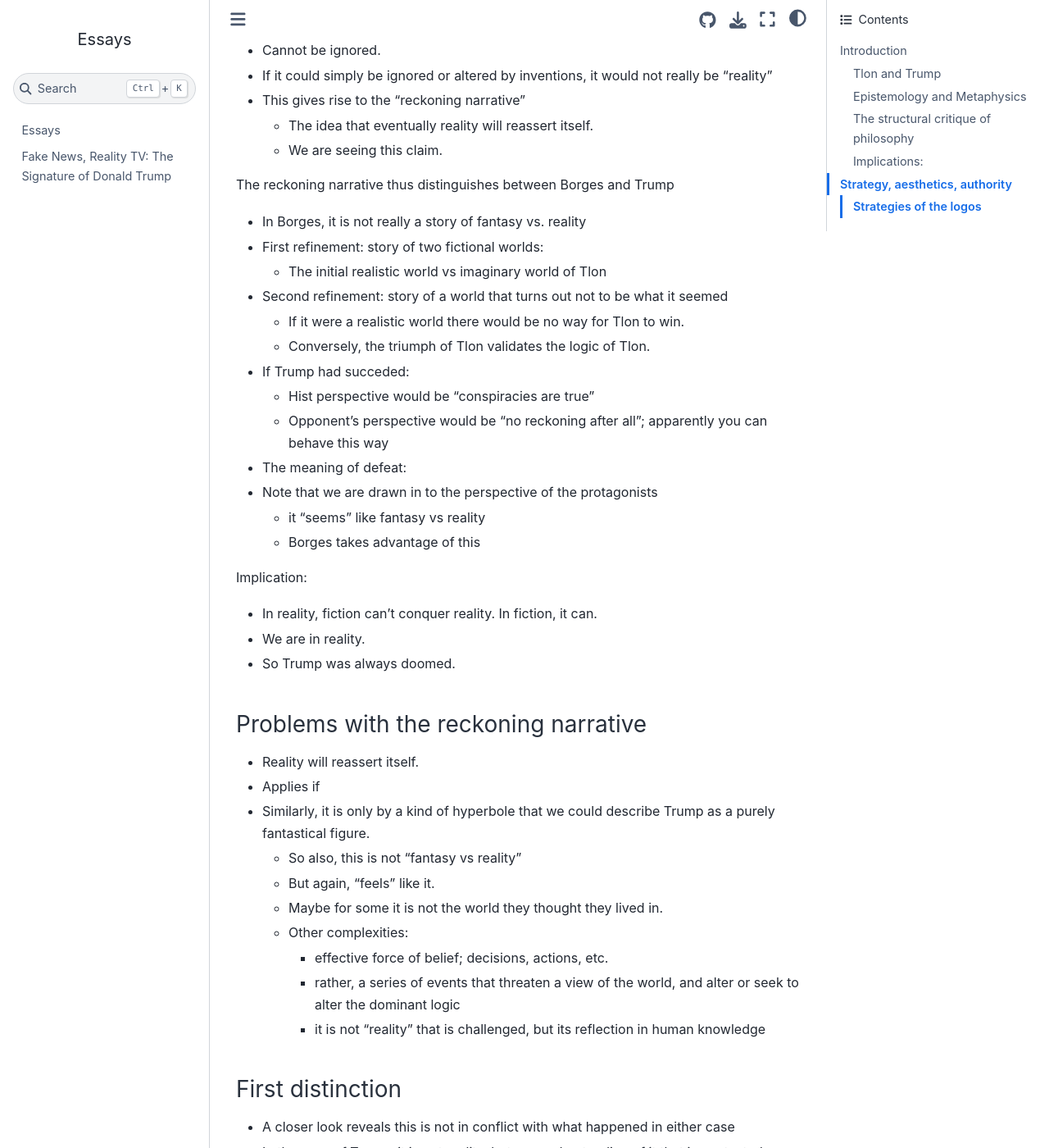
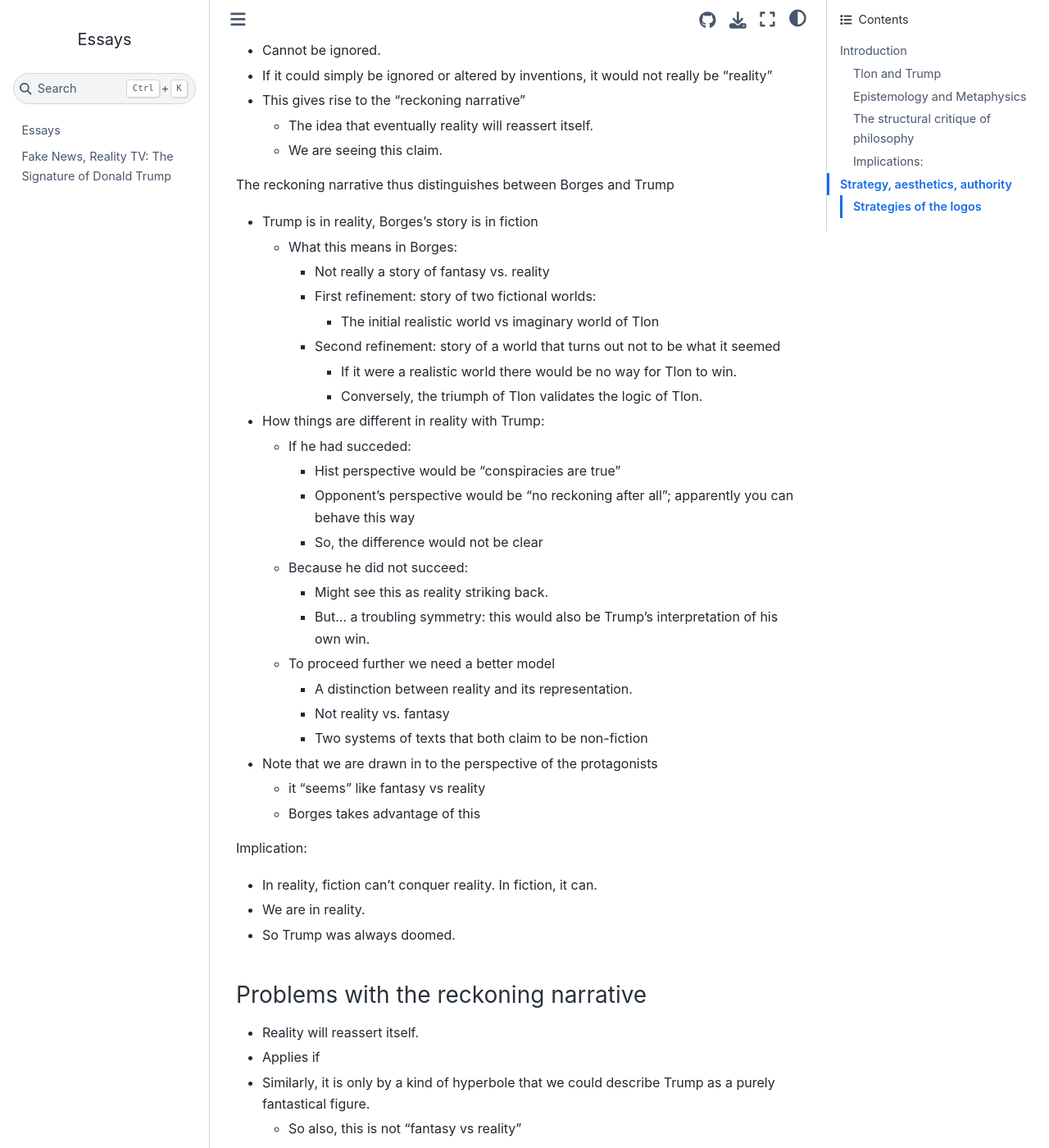
Before and after one commit to gramlogic/essays, a Jupyter Book: the page built from ior/outline_details.md, in a window 1280 px wide and 1400 px high, scrolled down 665 px. Shown: the whole window at 82% size. Built offline with Jupyter Book 1.0.4 settings and Sphinx 7.4.7 and the Sphinx Book theme 1.1.4, drawn with Linux system fonts in a browser that asks for light colours.

Commit message:
bringing detailed outline up to speed

```diff
--- a/ior/outline_details.md
+++ b/ior/outline_details.md
@@ -22,16 +22,26 @@ Definition of reality prohibits a conflict between "fantasy" and "reality"
   * We are seeing this claim.
 
 The reckoning narrative thus distinguishes between Borges and Trump
-* In Borges, it is not really a story of fantasy vs. reality
-* First refinement: story of two fictional worlds:
-  * The initial realistic world vs imaginary world of Tlon
-* Second refinement: story of a world that turns out not to be what it seemed
-    * If it were a realistic world there would be no way for Tlon to win.
-    * Conversely, the triumph of Tlon validates the logic of Tlon.
-* If Trump had succeded:
+* Trump is in reality, Borges's story is in fiction
+  * What this means in Borges:
+    * Not really a story of fantasy vs. reality
+    * First refinement: story of two fictional worlds:
+      * The initial realistic world vs imaginary world of Tlon
+    * Second refinement: story of a world that turns out not to be what it seemed
+      * If it were a realistic world there would be no way for Tlon to win.
+      * Conversely, the triumph of Tlon validates the logic of Tlon.
+* How things are different in reality with Trump:
+  * If he had succeded:
     * Hist perspective would be "conspiracies are true"
     * Opponent's perspective would be "no reckoning after all"; apparently you can behave this way
-* The meaning of defeat:
+    * So, the difference would not be clear
+  * Because he did not succeed:
+    * Might see this as reality striking back.
+    * But... a troubling symmetry: this would also be Trump's interpretation of his own win.
+  * To proceed further we need a better model
+    * A distinction between reality and its representation.
+    * Not reality vs. fantasy
+    * Two systems of texts that both claim to be non-fiction
 
 
 * Note that we are drawn in to the perspective of the protagonists
```
